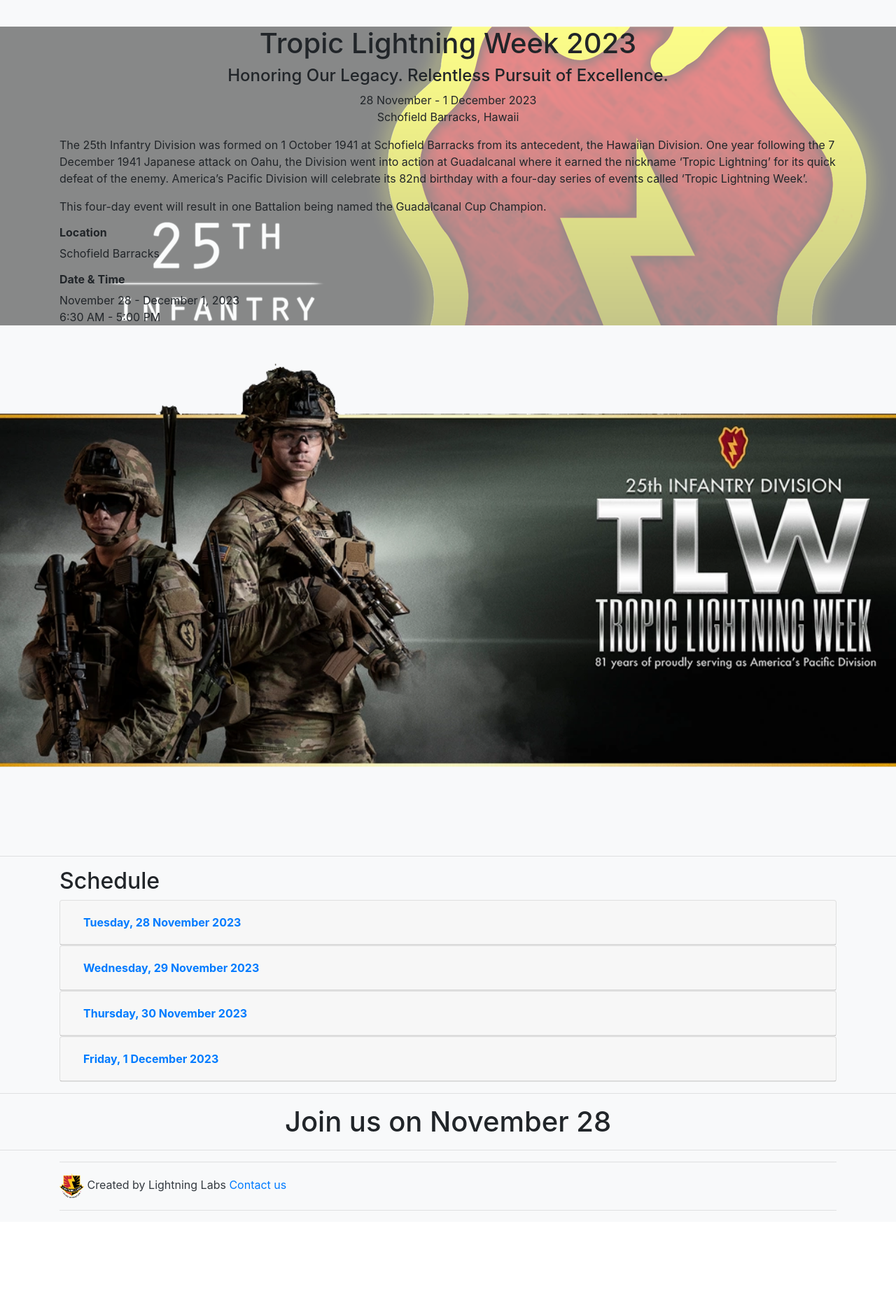
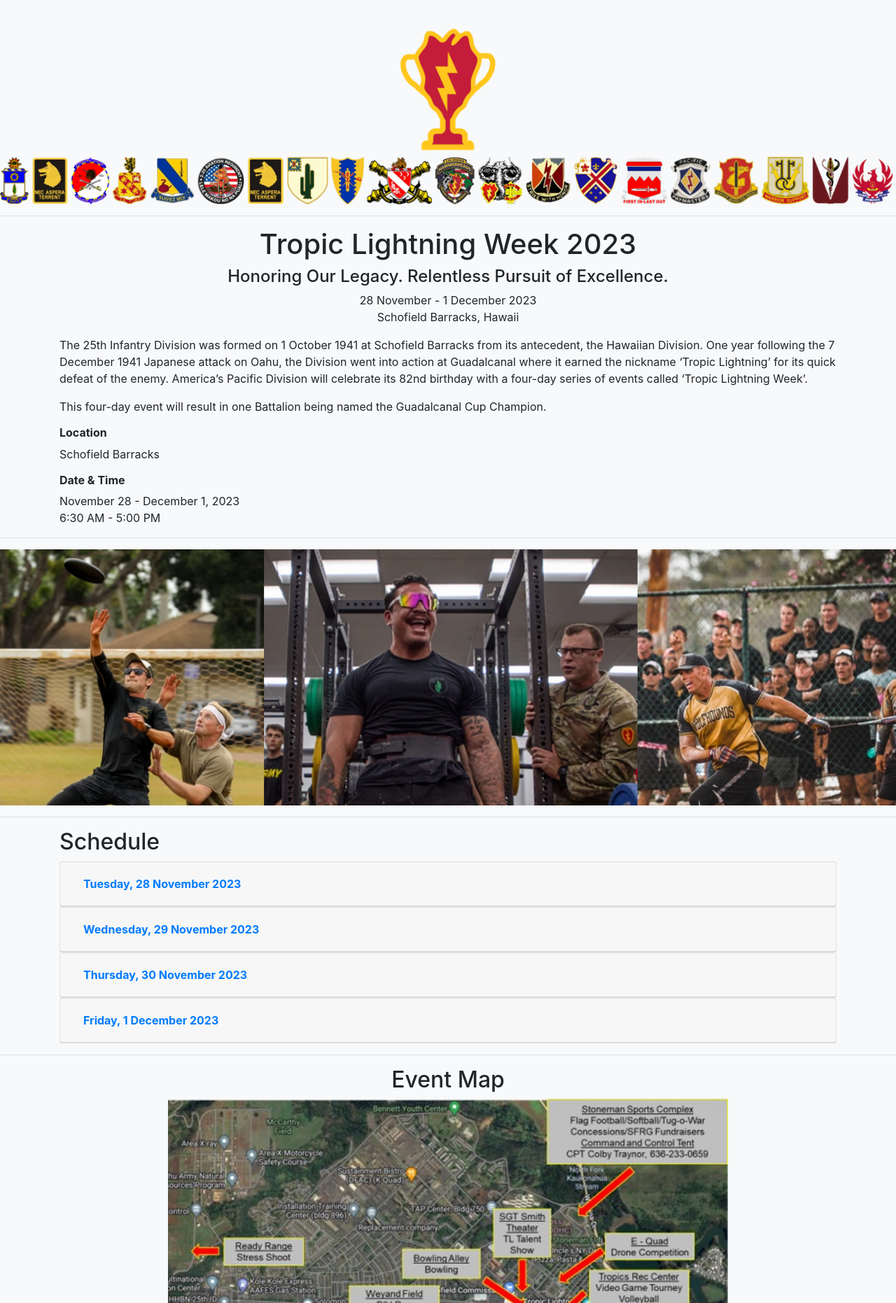
Before and after one commit to nimoooos/Guadalcanal-Cup-Scoring, a Flask app: page /info in a window 1280 px wide. Shown: the part 58-1920 px from the top of the page at 70% size. Before the commit the page ends 1788 px from the top, so only its background shows below. Run offline with Flask 3, Linux system fonts and the light colour scheme; parts of the project's set-up code (start-up, migrations or seed data) failed here and were passed over.

Commit message:
Style Update
matching the style from EventCreate

```diff
--- a/templates/info2.html
+++ b/templates/info2.html
@@ -5,7 +5,11 @@
 {% endblock %}
 {% block content %}
 
-<div class="container-flex" style="background-image: url(/static/display/banner2.png); background-size: cover; background-repeat: no-repeat;">
+<div class="container-flex">
+    <img src="/static/display/tlw_banner_1.png" width="100%" class="img-responsive">
+</div>
+<hr>
+<div class="container-flex">
         <div class="container-md text-center">
             <h1>Tropic Lightning Week 2023</h1>
             <h4>Honoring Our Legacy. Relentless Pursuit of Excellence.</h4>
@@ -28,8 +32,10 @@
         </div>
 </div>
 
+<hr>
+
 <div class="container-flex">
-    <img src="static/display/placeholder_banner.png" width="100%" class="img-responsive">
+    <img src="static/display/tlw_banner_2.png" width="100%" class="img-responsive">
 </div>
 <hr>
 
@@ -154,9 +160,15 @@
         </div>
     </div>
 </div>
+<hr>
+<div class="container-md text-center">
+    <h2>Event Map</h2>
+    <img src="static/display/tlw_map.jpg" width="800px">
+</div>
 
 <hr>
-<div class="container-md text-center">
-    <h1>Join us on November 28</h1>
+<div class="container-flex text-center bg-dark text-light" style="height: 800px;">
+    <br><br><br><br>
+    <h1><b>Tropic Lightning. Strike Hard.</b></h1>
 </div>
 {% endblock %}
--- a/templates/scores.html
+++ b/templates/scores.html
@@ -4,7 +4,7 @@
   {{ super() }}
 {% endblock %}
 {% block content %}
-    <div class="container-md">
+    <div class="container-flex">
         {% if show_leaderboard %}
         <div class="container-md text-center">
             <hr>
@@ -20,11 +20,11 @@
         </div>
         {% endif %}
 
-        <div class="container-md text-center">
+        <div class="container-flex text-center">
             <hr>
             <h2>Scoreboard</h2>
             {% if show_scoreboard %}
-            <div class="container-md row flex-nowrap overflow-auto">
+            <div class="container-flex row flex-nowrap overflow-auto">
                 <table class="table table-sm table-responsive-sm table-dark table-bordered bg-light text-center">
                     {% for row in scoreboard %}
                         {% if row==scoreboard[0] %}
```
Also changed, not shown: static/display/tlw_banner_1.png (added), static/display/tlw_banner_2.png (added), static/display/tlw_map.jpg (added).
